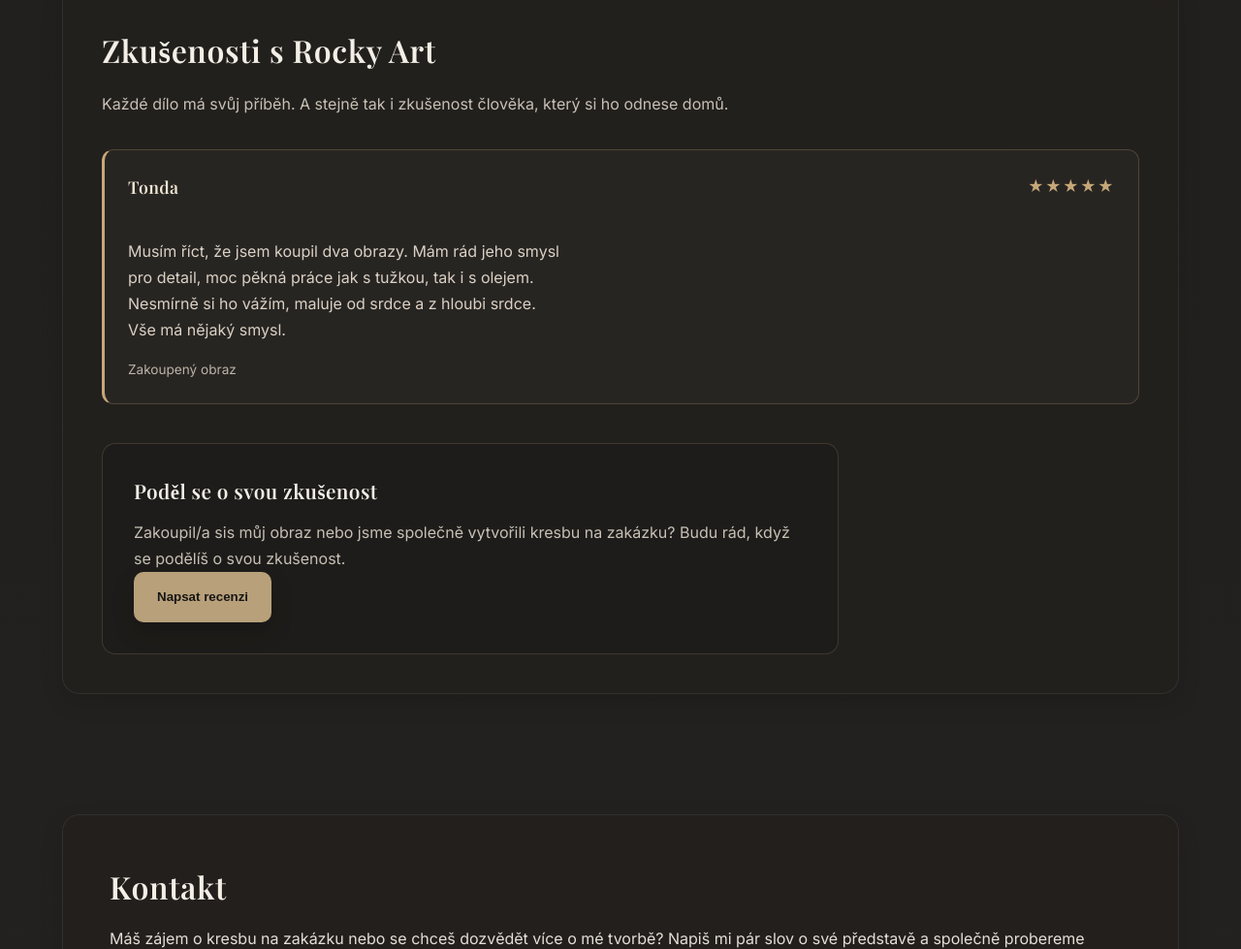
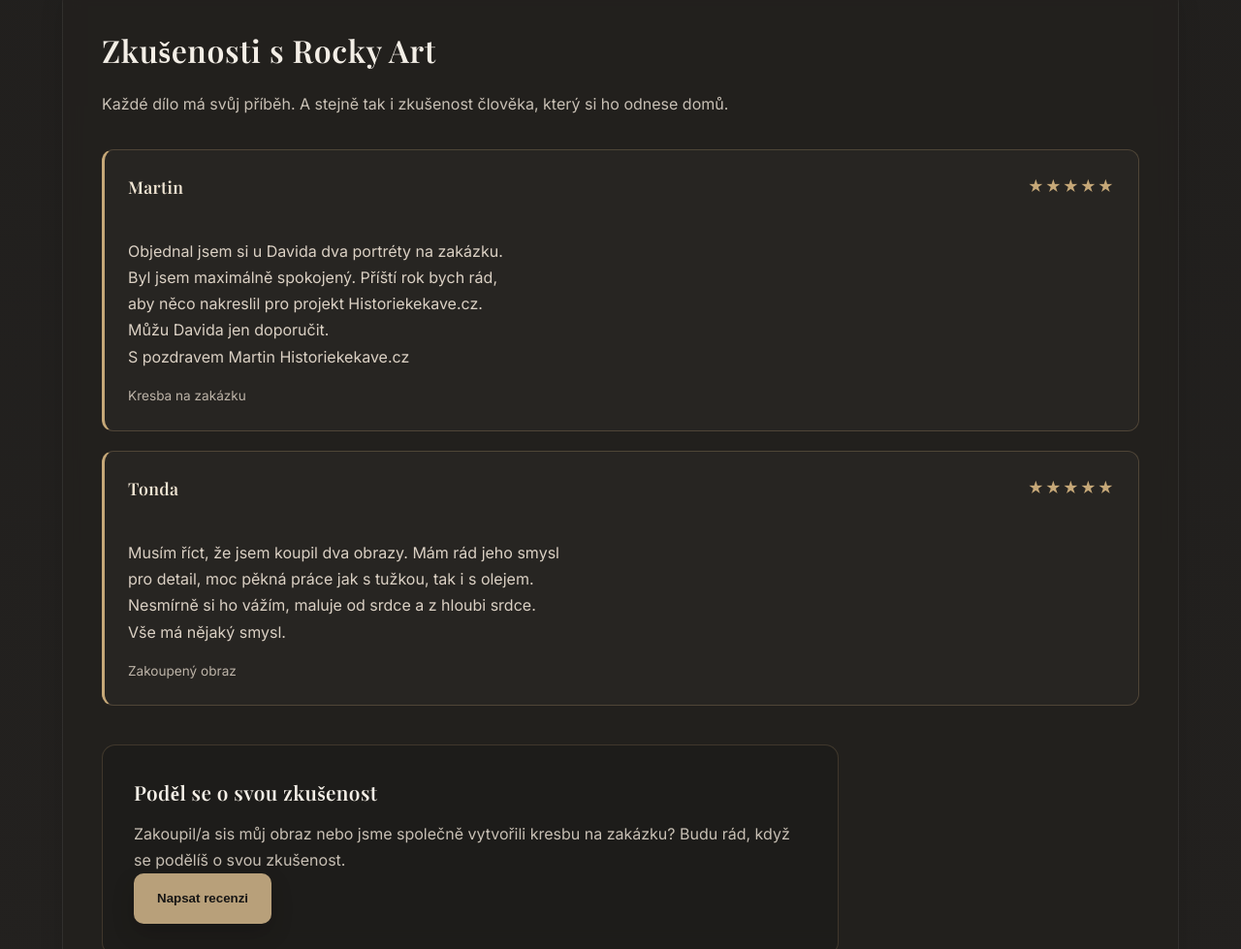
Before and after one commit to 642dave/dave-portfolio, a plain HTML site: page index.html in a window 1280 px wide. Shown: the part 6815-7794 px from the top of the page at 97% size. Drawn offline with nearby package versions, Linux system fonts and the light colour scheme.

Commit message:
Add new customer review

```diff
--- a/index.html
+++ b/index.html
@@ -493,6 +493,25 @@
 
           <article class="review-card">
               <div class="review-card-header">
+                  <h3 class="review-card-name">Martin</h3>
+                  <div class="review-card-rating" aria-label="Hodnocení: 5 z 5">
+                      ★★★★★
+                  </div>
+              </div>
+
+              <p class="review-card-text">
+                  Objednal jsem si u Davida dva portréty na zakázku.
+                  Byl jsem maximálně spokojený. Příští rok bych rád,
+                  aby něco nakreslil pro projekt Historiekekave.cz.
+                  Můžu Davida jen doporučit.
+                  S pozdravem Martin Historiekekave.cz
+              </p>
+
+              <span class="review-card-type">Kresba na zakázku</span>
+          </article>
+
+          <article class="review-card">
+              <div class="review-card-header">
                   <h3 class="review-card-name">Tonda</h3>
                   <div class="review-card-rating" aria-label="Hodnocení: 5 z 5">
                       ★★★★★
```
